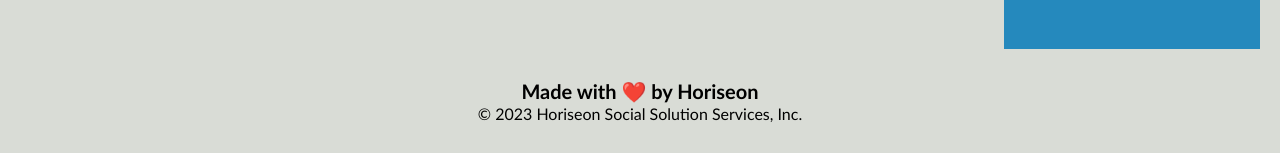
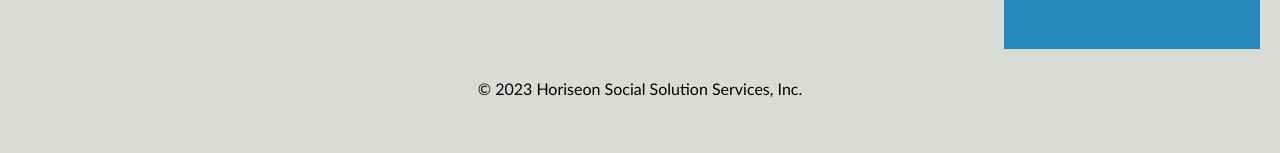
Before and after one commit to Greenie115/marketing-agency-refactoring, a plain HTML site: page index.html in a window 1280 px wide. Shown: the part 1870-2023 px from the top of the page. After the commit the page ends 1998 px from the top, so only its background shows below. Drawn offline with Linux system fonts and the light colour scheme.

Commit message:
Resolving conflics on main branch

```diff
--- a/index.html
+++ b/index.html
@@ -97,12 +97,18 @@
     </section>
 
     <!-- Footer element added -->
-    <footer>
-        <h4>Made with ❤️️ by Horiseon</h4>
-        <p>
-            &copy; 2023 Horiseon Social Solution Services, Inc.
-        </p>
-    </footer>
+
+<footer>
+    <p>
+    &copy; <span id="year"></span> Horiseon Social Solution Services, Inc.
+    </p>
+</footer>
+<!-- Dynamic year added -->
+<script>
+    document.getElementById("year").innerHTML = new Date().getFullYear();
+</script>
+
 </body>
 
+
 </html>
```
